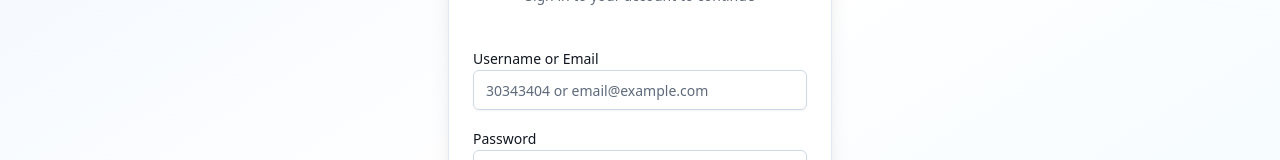
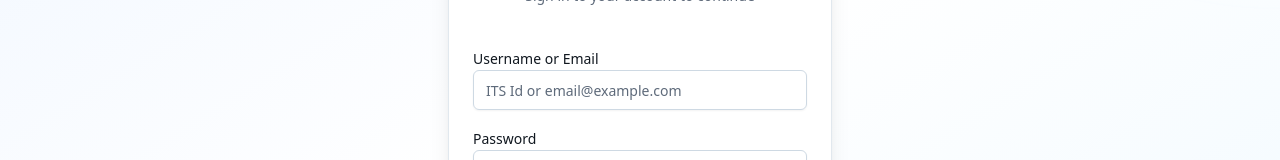
Before and after one commit to mhmd-byi/silat-distribute-hsb, a Next.js app: page /login in a window 1280 px wide. Shown: the part 317-477 px from the top of the page. Built offline with nearby package versions, Linux system fonts and the light colour scheme.

Commit message:
updating palceholder

```diff
--- a/app/login/page.tsx
+++ b/app/login/page.tsx
@@ -70,7 +70,7 @@ export default function LoginPage() {
                 <Input
                   id="login"
                   type="text"
-                  placeholder="30343404 or email@example.com"
+                  placeholder="ITS Id or email@example.com"
                   value={login}
                   onChange={(e) => setLogin(e.target.value)}
                   required
```
